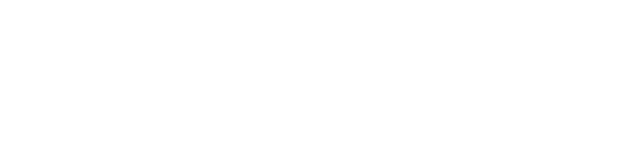
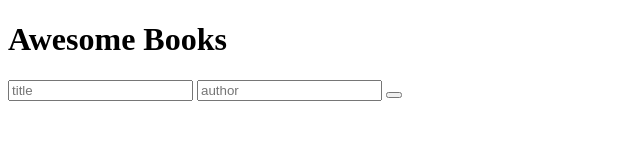
Before and after one commit to ghermaico135/Awesome-book, a website: page index.html in a window 1280 px wide. Shown: the whole page, without its empty margins (0-640 px from the left). Drawn offline with Linux system fonts and the light colour scheme.

Commit message:
Add html for the UI

```diff
--- a/index.html
+++ b/index.html
@@ -9,6 +9,18 @@
 		<title>Awesome Book</title>
 	</head>
 	<body>
+		<header>
+			<h1 class="title">Awesome Books</h1>
+			<div class="booklist"></div>
+			<form id="form">
+				<div>
+					<input type="text" placeholder="title" id="title">
+					<input type="text" placeholder="author" id="author">
+					<button type="submit"></button>
+				</div>
+			</form>
+
+		</header>
 		<script src="index.js"></script>
 	</body>
 </html>
```
